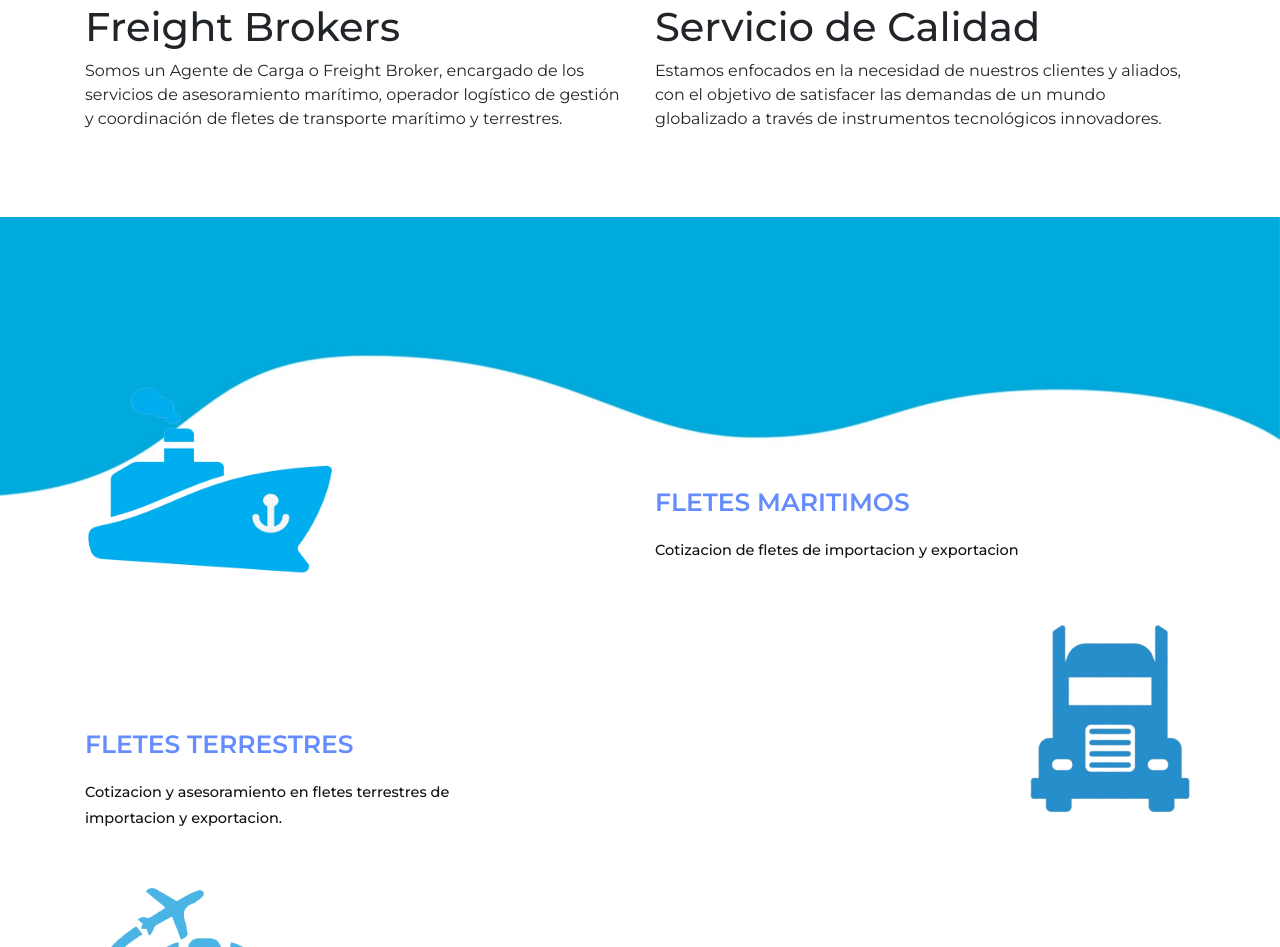
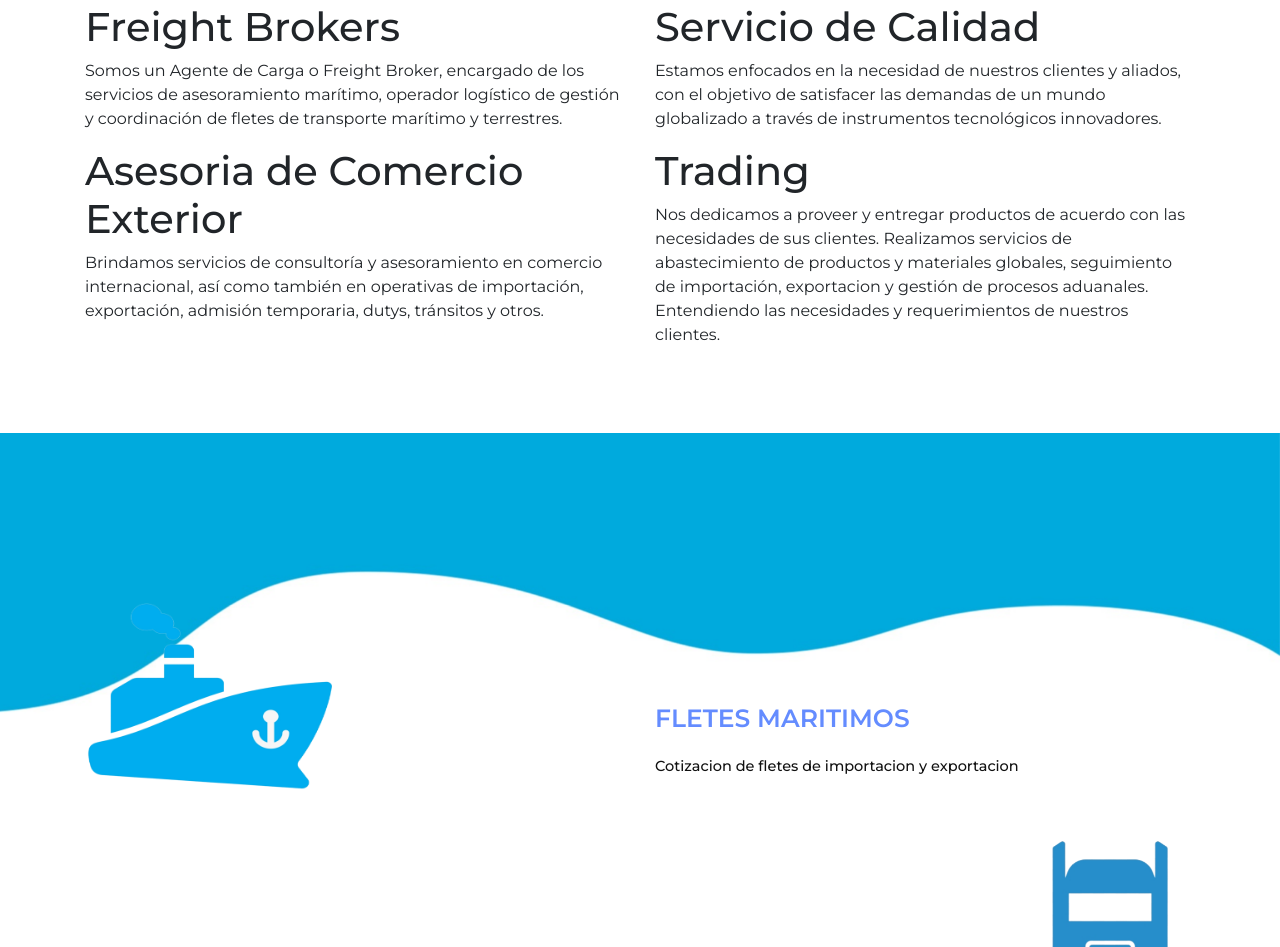
Before and after one commit to GuillerminaAbella/NEMOSEAS, a plain HTML site: page index.html in a window 1280 px wide. Shown: the part 1035-1982 px from the top of the page. Drawn offline with Linux system fonts and the light colour scheme.

Commit message:
Update index.html

```diff
--- a/index.html
+++ b/index.html
@@ -102,6 +102,17 @@
 
 					<h1 class="grid-title">Servicio de Calidad</h1>
 					<p class="grid-desc">Estamos enfocados en la necesidad de nuestros clientes y aliados, con el objetivo de satisfacer las demandas de un mundo globalizado a través de instrumentos tecnológicos innovadores.</p>
+				</div>
+				<div class="col-sm-6">
+
+					<h1 class="grid-title">Asesoria de Comercio Exterior</h1>
+					<p class="grid-desc">Brindamos servicios de consultoría y asesoramiento en comercio internacional, así como también en operativas de importación, exportación, admisión temporaria, dutys, tránsitos y otros.</p>
+				</div>
+				<div class="col-sm-6">
+
+					<h1 class="grid-title">Trading</h1>
+					<p class="grid-desc">Nos dedicamos a proveer y entregar productos de acuerdo con las necesidades de sus clientes. Realizamos servicios de abastecimiento de productos y materiales globales, seguimiento de importación, exportacion y gestión de procesos aduanales. Entendiendo las necesidades y requerimientos de nuestros clientes.</p>
+
 				</div>
 			</div>
 		</div>
```
